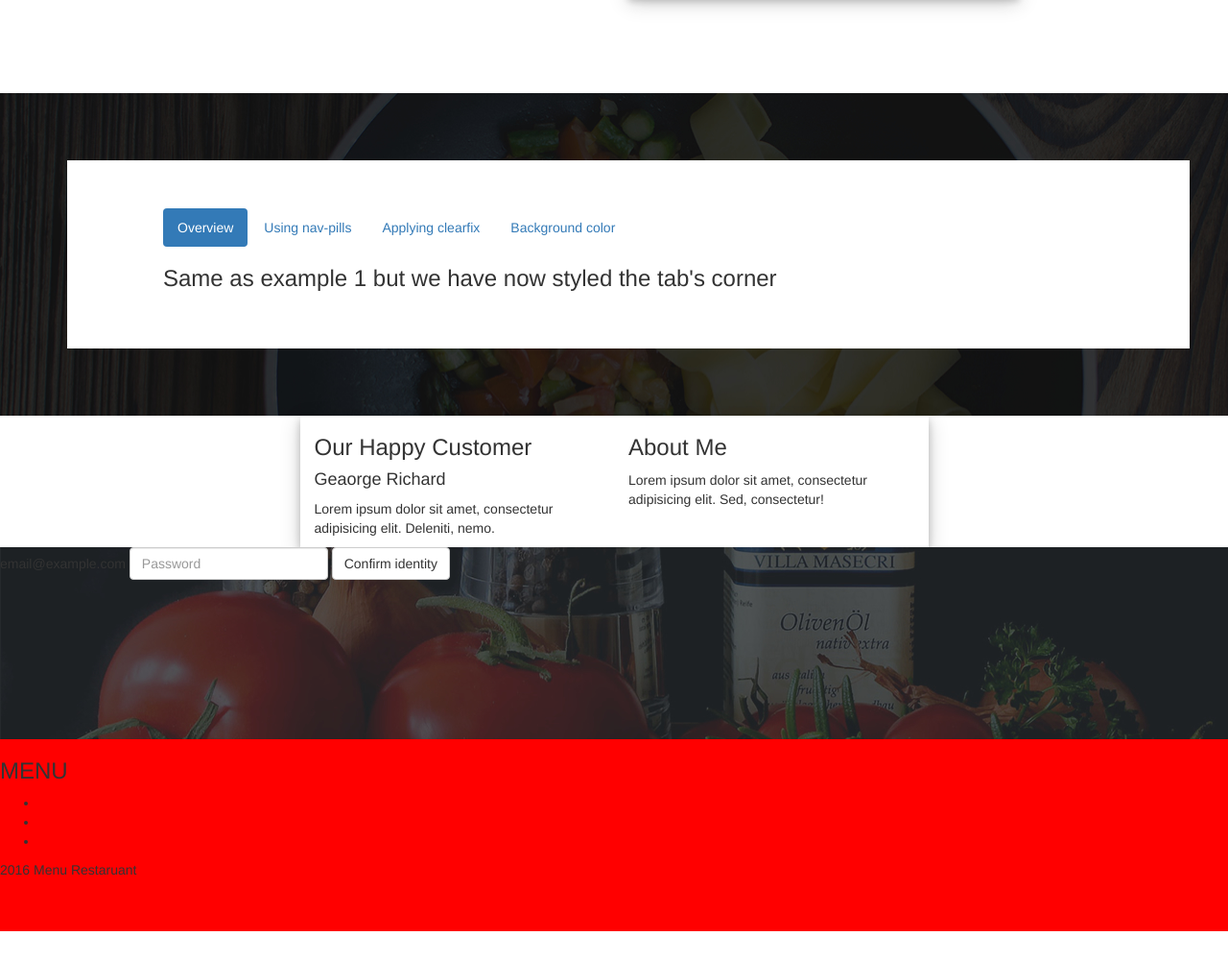
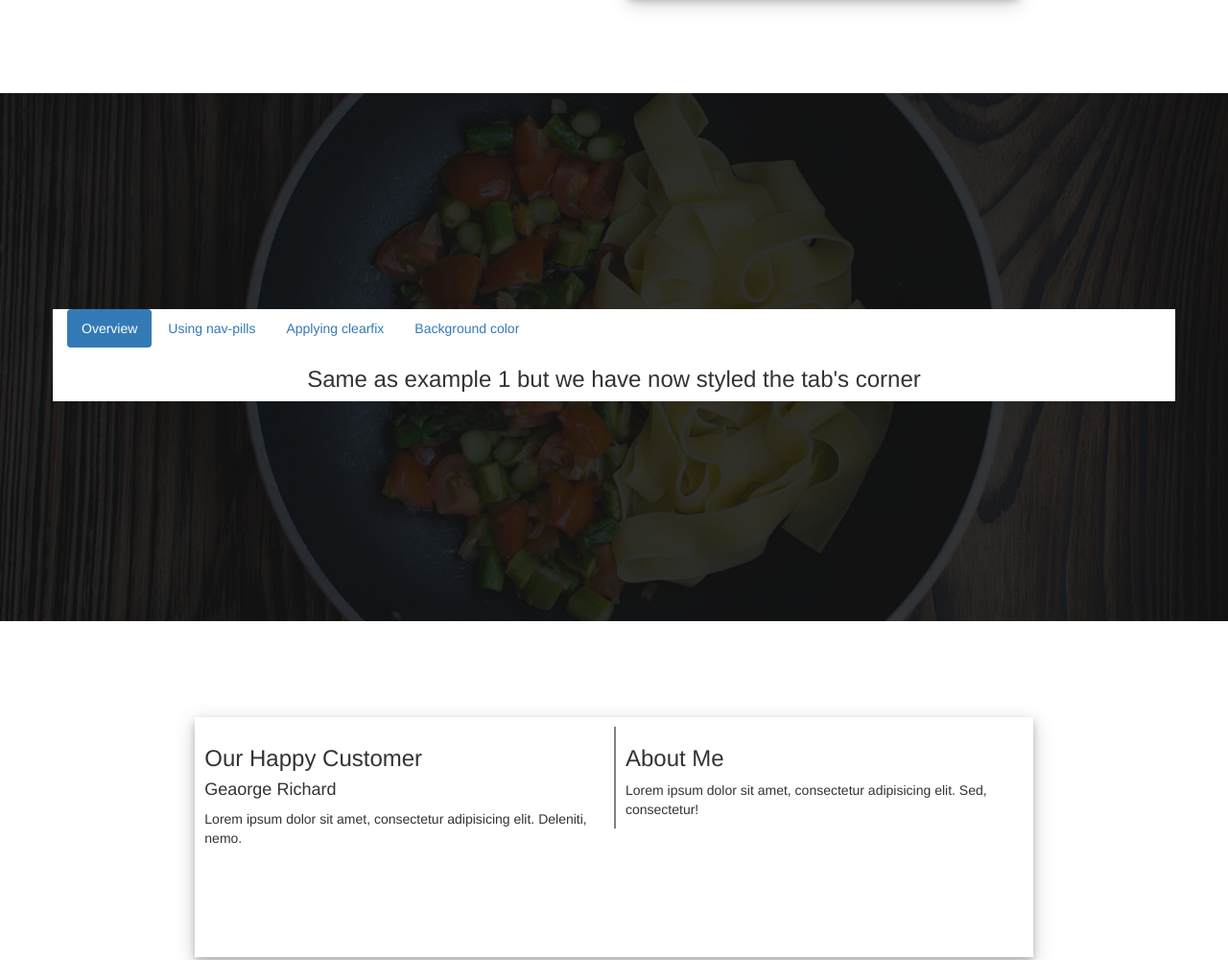
Before and after one commit to Ianodad/Anita-s-Kitchen, a plain HTML site: page index.html in a window 1280 px wide. Shown: the part 1683-2683 px from the top of the page at 96% size. Before the commit the page ends 2653 px from the top, so only its background shows below. Drawn offline with Linux system fonts and the light colour scheme.

Commit message:
styled customer Container and added new tab bar

```diff
--- a/css/styles.css
+++ b/css/styles.css
@@ -129,6 +129,7 @@ h1{
 .content{
     padding-top: 100px;
     padding-bottom: 100px;
+
 }
 .fastfood{
     text-align: center;
@@ -141,13 +142,18 @@ h1{
 
 .selectMenu{
     background-image: url(../images/backgrounds/foodsBg.jpg);
-    padding: 50px 50px;
+    background-repeat:no-repeat;
+    background-size: cover;
+    text-align: center;
+    height: 550px;
 
 }
 .select{
-    padding: 50px 100px;
-    margin: 20px 20px;
+
     background-color: white;
+    text-align: center;
+    margin-top: 225px;
+    margin-bottom: auto;
 }
 .tab{
     background-color: grey;
@@ -155,10 +161,22 @@ h1{
 }
 /*testimony styling */
 .testimony{
-
+    height: 400px;
 }
 .test{
     box-shadow: 0 4px 8px 0 rgba(0, 0, 0, 0.2), 0 6px 20px 0 rgba(0, 0, 0, 0.19);
+    margin-top: 100px;
+    padding: 10px;
+    height: 250px;
+}
+.customer{
+    padding-right: 10px;
+    border-right: 10px;
+
+}
+.about{
+     border-left: 2px solid grey;
+     padding-left: 10px;
 }
 /* subscribe styling starts here*/
 
--- a/index.html
+++ b/index.html
@@ -141,23 +141,23 @@
             </div>
             <div class="testimony col-md-12">
                 <div class="row">
-                    <div class="col-md-3"></div>
-                    <div class="col-md-6 test">
+                    <div class="col-md-2"></div>
+                    <div class="col-md-8 test">
                         <div class="row">
-                            <div class="col-md-6 col-lg-6">
+                            <div class="col-md-6 col-lg-6 customers">
                                 <h3>Our Happy Customer</h3>
                                 <h4>Geaorge Richard</h4>
                                 <p>Lorem ipsum dolor sit amet, consectetur adipisicing elit. Deleniti, nemo.</p>
 
                             </div>
-                            <div class="col-md-6 col-lg-6">
+                            <div class="col-md-6 col-lg-6 about">
                                 <h3>About Me</h3>
                                 <p>Lorem ipsum dolor sit amet, consectetur adipisicing elit. Sed, consectetur!</p>
 
                             </div>
                         </div>
                     </div>
-                    <div class="col-md-3"></div>
+                    <div class="col-md-2"></div>
                 </div>
 
             </div>
```
